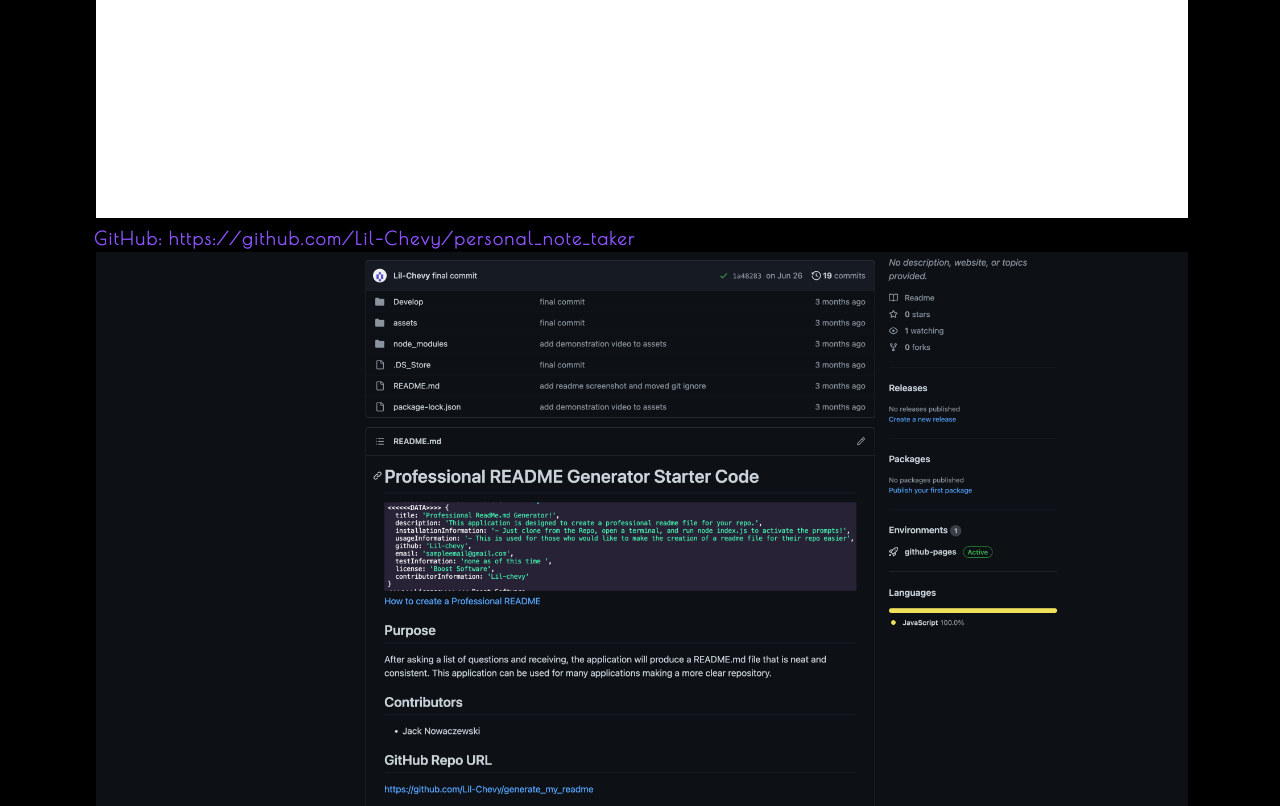
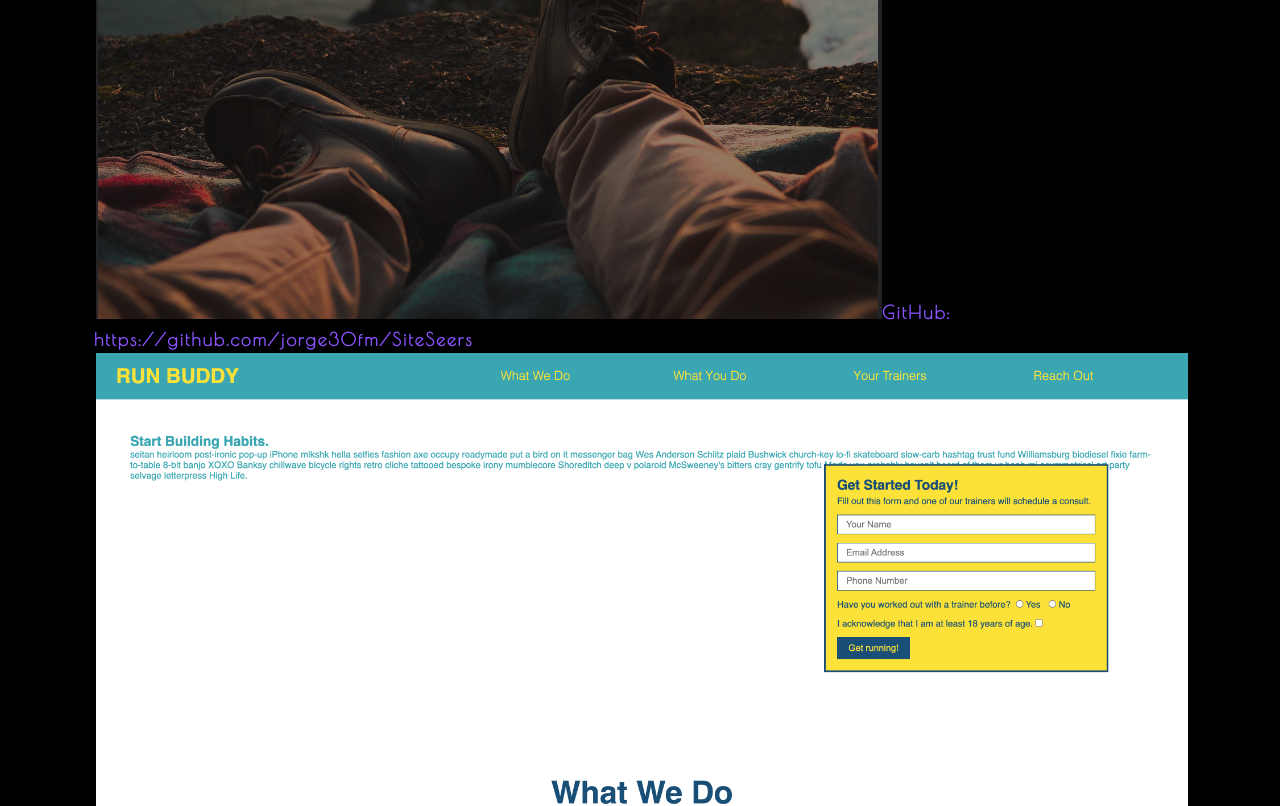
Before and after one commit to Lil-Chevy/react_portfolio, a React (Create React App) app: page / in a window 1280 px wide. Shown: the part 2305-3111 px from the top of the page. Built offline with nearby package versions, Linux system fonts and the light colour scheme.

Commit message:
add photo for new react project

```diff
--- a/src/components/PortfolioList/index.js
+++ b/src/components/PortfolioList/index.js
@@ -1,5 +1,6 @@
 import React, { useState } from "react";
 
+import photo from "../../assets/small/portfolio/photo.png";
 import photo0 from "../../assets/small/portfolio/0.png";
 import photo1 from "../../assets/small/portfolio/1.png";
 import photo2 from "../../assets/small/portfolio/2.png";
@@ -48,6 +49,10 @@
   ]);
   return (
     <div>
+      <a href="https://site-seers.herokuapp.com/">
+        <img src={photo} alt="Site Seers" />
+        GitHub: https://github.com/jorge30fm/SiteSeers
+      </a>
       <a href="https://lernantino.github.io/run-buddy/">
         <img src={photo0} alt="Run Buddy Website" />
         GitHub: https://github.com/Lil-Chevy/run-buddy
```
Also changed, not shown: src/assets/small/portfolio/photo.png (added).
